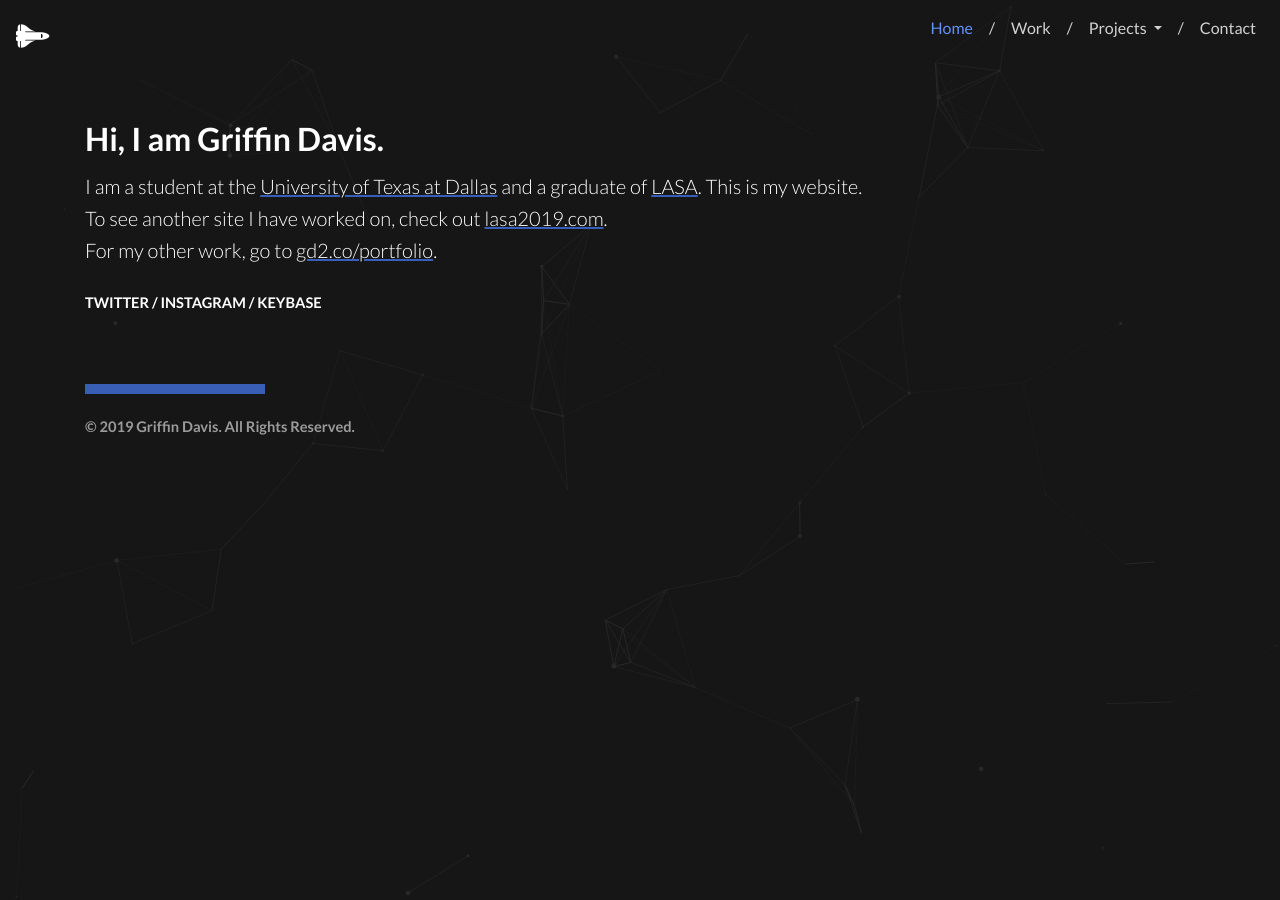
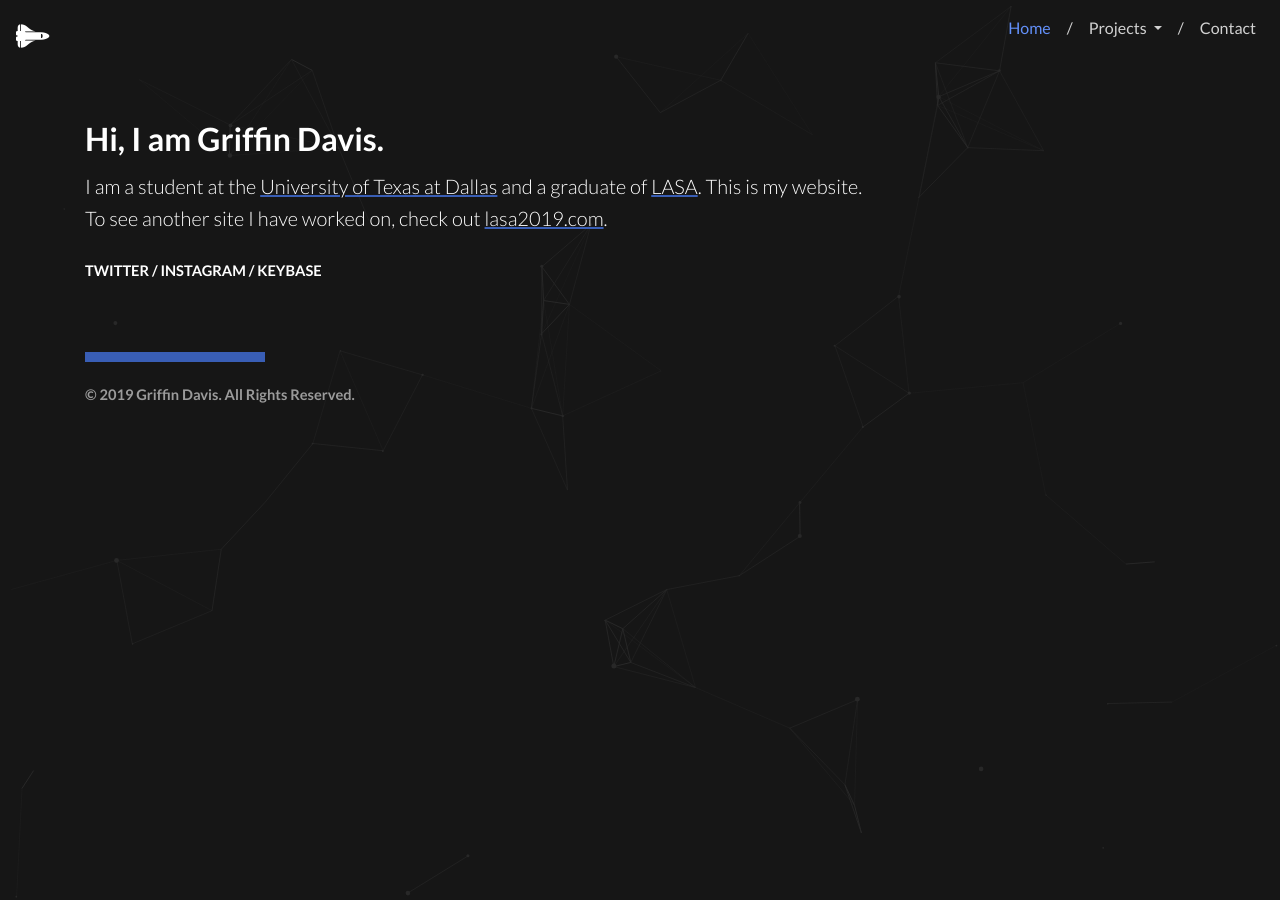
Before and after one commit to griffindvs/griffindvs.com, a Jekyll site: the page built from public/_pages/index.html, in a window 1280 px wide. Built offline with Jekyll 4.4.1, drawn with Linux system fonts in a browser that asks for light colours; nearby versions of some CDN libraries.

Commit message:
Removed portfolio

```diff
--- a/public/_includes/indexnav.html
+++ b/public/_includes/indexnav.html
@@ -11,21 +11,13 @@
       <li class="nav-item">
         <p class="nav-link indexnav indexnav-slash">/</p>
       </li>
-      <li class="nav-item">
-        <a class="nav-link indexnav" href="https://gd2.co/portfolio">Work</a>
-      </li>
-      <li class="nav-item">
-        <p class="nav-link indexnav indexnav-slash">/</p>
-      </li>
       <li class="nav-item dropdown">
-        <a class="nav-link indexnav dropdown-toggle {% if page.id == "/gd2co" or page.id == "/gd2app" %} active {% endif %}" href="#" data-toggle="dropdown" aria-haspopup="true" aria-expanded="false">
+        <a class="nav-link indexnav dropdown-toggle {% if page.id == "/gd2co" %} active {% endif %}" href="#" data-toggle="dropdown" aria-haspopup="true" aria-expanded="false">
           Projects
         </a>
         <div class="dropdown-menu dropdown-menu-right" aria-labelledby="navbarDropdownMenuLink">
           <a class="dropdown-item {% if page.id == "/gd2co" %} active {% endif %}" href="/gd2co">gd2.co</a>
-          <a class="dropdown-item {% if page.id == "/gd2app" %} active {% endif %}" href="/gd2app">gd2.app</a>
           <a class="dropdown-item" href="https://github.com/griffindvs/lasa2019">lasa2019.com</a>
-          <a class="dropdown-item" href="https://github.com/griffindvs/lasa2019.design">lasa2019.design</a>
           <a class="dropdown-item" href="https://github.com/griffindvs/lasa-bloomfilter">C++ Bloom Filter</a>
         </div>
       </li>
--- a/public/_pages/index.html
+++ b/public/_pages/index.html
@@ -5,7 +5,7 @@ title: Griffin Davis
 <h2 class="mb-3 index-text">Hi, I am Griffin Davis.</h2>
 <h6 class="lead index-text">I am a student at the <a class="index-link" href="https://www.utdallas.edu/" target="_blank">University of Texas at Dallas</a> and a graduate of <a class="index-link" href="https://www.lasahighschool.org/" target="_blank">LASA</a>. This is my website.</h6>
 <h6 class="lead index-text">To see another site I have worked on, check out <a class="index-link" href="https://lasa2019.com">lasa2019.com</a>.</h6>
-<h6 class="lead index-text">For my other work, go to <a class="index-link" href="https://gd2.co/portfolio">gd2.co/portfolio</a>.</h6>
+<!-- <h6 class="lead index-text">For my other work, go to <a class="index-link" href="https://gd2.co/portfolio">gd2.co/portfolio</a>.</h6> -->
 <br>
 <h6 class="social index-text"><a href="https://twitter.com/griffincdvs" class="social-link">TWITTER</a> / <a href="https://instagram.com/griffindvs" class="social-link">INSTAGRAM</a> / <a href="https://keybase.io/gcd" class="social-link">KEYBASE</a></h6>
 
```
Also changed, not shown: public/_includes/navbar.html (+1 -6 lines).
